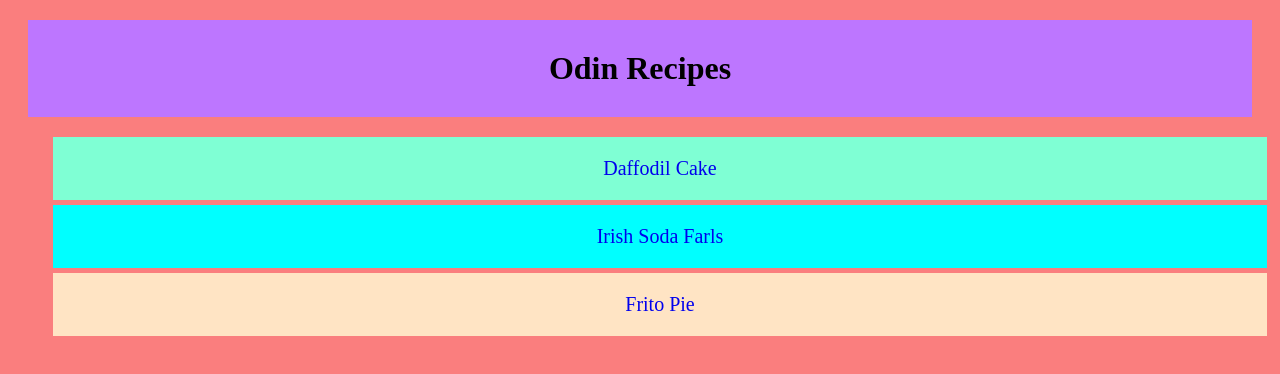
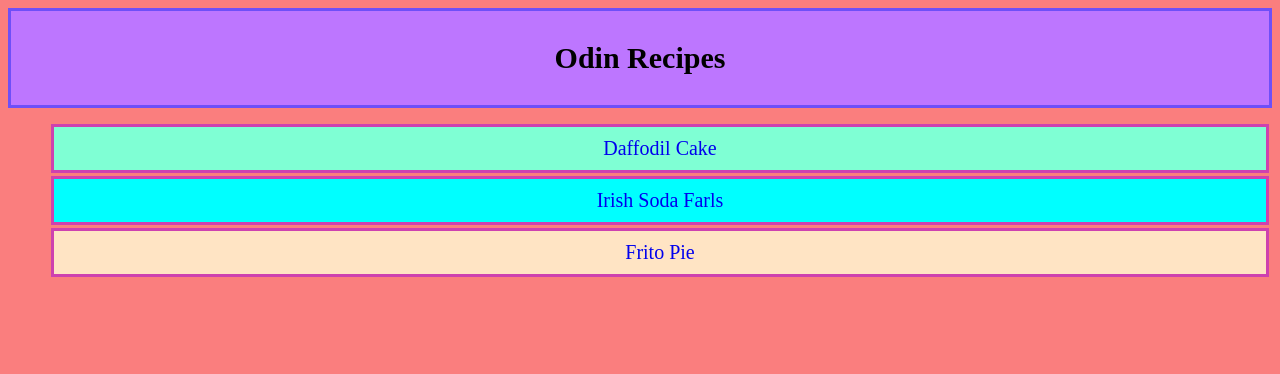
Before and after one commit to coffe3/odin-recipes, a plain HTML site: page index.html in a window 1280 px wide. Drawn offline with Linux system fonts and the light colour scheme.

Commit message:
fixed alignment

```diff
--- a/index.html
+++ b/index.html
@@ -6,16 +6,20 @@
         <link rel="stylesheet" href="style.css">
     </head>
     <body style="background-color:#fa7e7e">
+      <div class="item">
     <h1>Odin Recipes</h1>
+      </div>
     <ul>
-     <div class="first">
+      <div class="container">
+     <div class="item item-1">
         <li><a href="/recipes/daffodilcake.html" target="_blank" >Daffodil Cake</a></li>
      </div>
-     <div class="second">
+     <div class="item item-2">
         <li><a href="/recipes/irishsodafarls.html" target="_blank">Irish Soda Farls</a></li>
      </div>
-     <div class="third">
+     <div class="item item-3">
         <li><a href="/recipes/fritopie.html" target="_blank">Frito Pie</li>
+     </div>
      </div>
     </ul>
     </body>
--- a/style.css
+++ b/style.css
@@ -1,8 +1,10 @@
 h1 {
+    font-size: 30px;
     text-align: center;
     background-color: rgb(189, 118, 255);
     padding: 30px;
-    margin: 20px;
+    margin: auto;
+    border: 3px solid rgb(110, 79, 248);
 }
 
 a:link {
@@ -14,7 +16,7 @@ a:visited {
 }
 
 a:hover {
-    text-decoration: wavy;
+    text-decoration: none;
 }
 
 a:active {
@@ -27,19 +29,20 @@ li {
     text-align: center;
 }
 
-div {
-    padding: 20px;
-    margin: 5px;
+div .item{
+    padding: 10px;
+    margin: 3px;
+    border: 3px solid rgb(206, 65, 175);
 }
 
-.first {
+.item-1 {
     background-color: aquamarine;
 }
 
-.second {
+.item-2 {
     background-color: aqua;
 }
 
-.third {
+.item-3 {
     background-color: bisque;
 }
```
